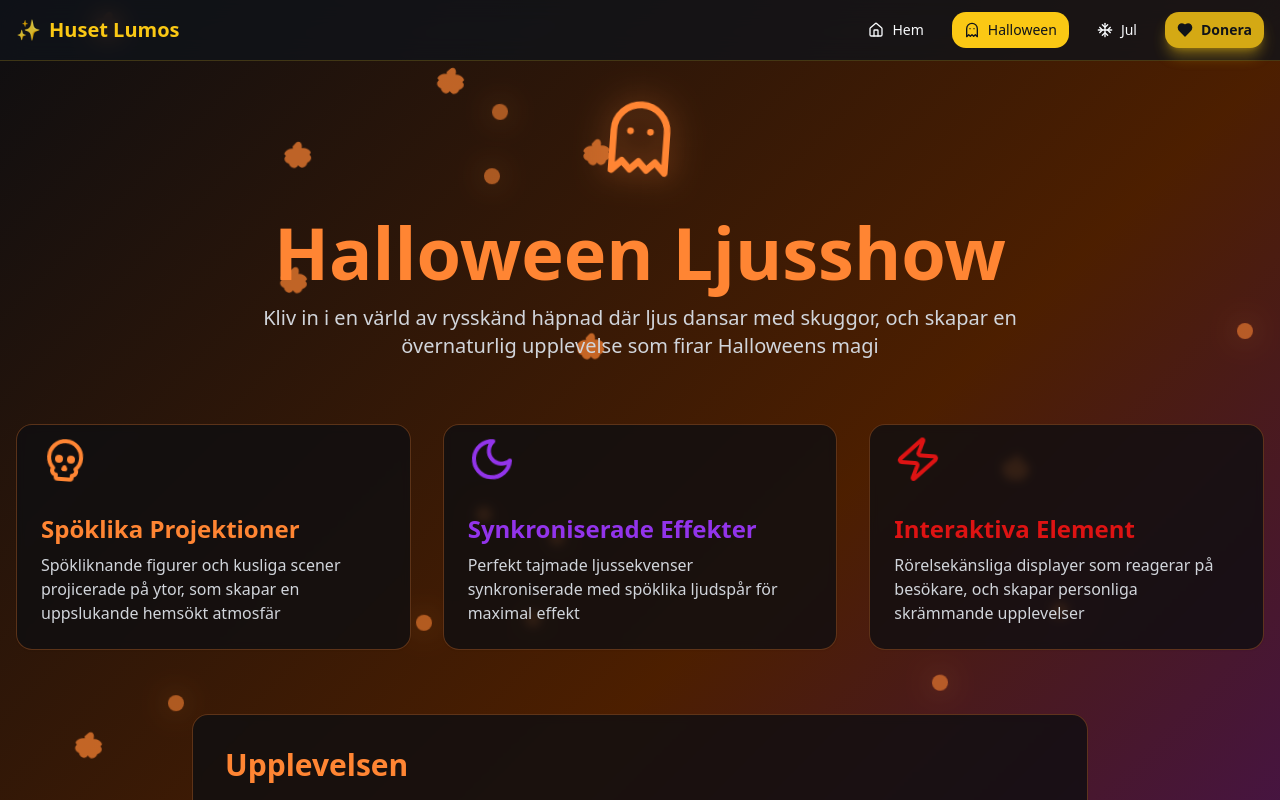
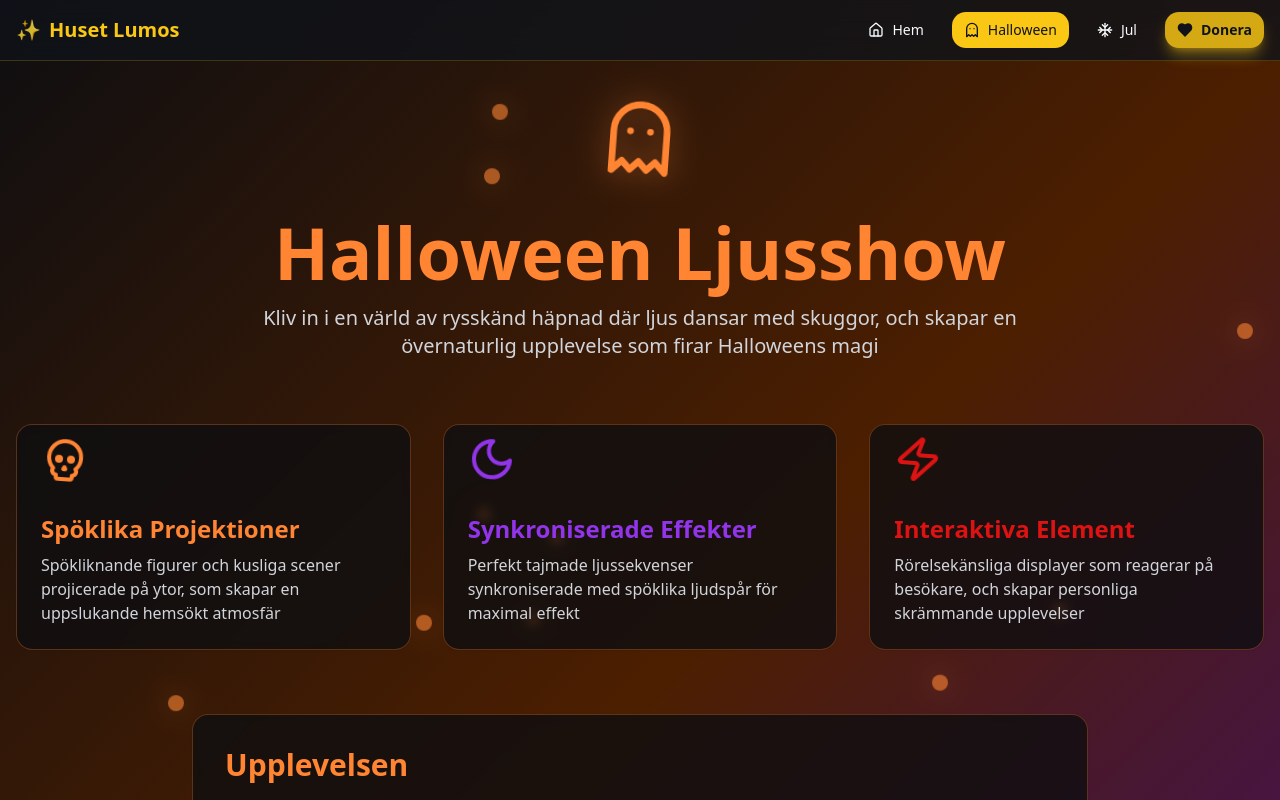
Before and after one commit to ca1p3/husetlumos, a React (Vite) app: page /halloween in a window 1280 px wide. Shown: the top 800 px of the page. Built offline with nearby package versions, Linux system fonts and the light colour scheme; the HTML template or start-up script is replaced by a standard one.

Commit message:
Reverted to commit f88626006bf90f97d8d114da52854045358b3751

```diff
--- a/src/pages/Halloween.tsx
+++ b/src/pages/Halloween.tsx
@@ -12,23 +12,6 @@ const SpookySpirit = ({ delay = 0 }: { delay?: number }) => (
       top: `${Math.random() * 100}%`
     }}
   />
-);
-
-const FlyingBat = ({ delay = 0 }: { delay?: number }) => (
-  <svg
-    className="absolute w-8 h-8 text-halloween animate-spookyFloat opacity-70"
-    viewBox="0 0 24 24"
-    fill="currentColor"
-    style={{
-      animationDelay: `${delay}s`,
-      animationDuration: `${4 + Math.random() * 3}s`,
-      left: `${Math.random() * 100}%`,
-      top: `${Math.random() * 60}%`,
-      transform: Math.random() > 0.5 ? 'scaleX(-1)' : 'scaleX(1)'
-    }}
-  >
-    <path d="M12 2c1.5 0 2.5 1.5 2.5 3.5 0 .5-.1 1-.3 1.5 2.5-.5 4.8.5 6.3 2.5.5.7.5 1.5 0 2-.3.3-.7.5-1 .5 1 .5 1.5 1.5 1.5 2.5 0 1.5-1 3-3 3.5-.5 2-2 3.5-4 3.5-1.5 0-2.5-1-3-2-.5 1-1.5 2-3 2-2 0-3.5-1.5-4-3.5-2-.5-3-2-3-3.5 0-1 .5-2 1.5-2.5-.3 0-.7-.2-1-.5-.5-.5-.5-1.3 0-2 1.5-2 3.8-3 6.3-2.5-.2-.5-.3-1-.3-1.5C9.5 3.5 10.5 2 12 2z"/>
-  </svg>
 );
 
 const Halloween = () => {
@@ -46,11 +29,6 @@ const Halloween = () => {
       {/* Floating spooky elements */}
       {Array.from({ length: 15 }, (_, i) => (
         <SpookySpirit key={i} delay={i * 0.3} />
-      ))}
-
-      {/* Flying bats */}
-      {Array.from({ length: 8 }, (_, i) => (
-        <FlyingBat key={`bat-${i}`} delay={i * 0.5} />
       ))}
 
       <div className="relative z-10 container mx-auto px-4 py-12 pt-28">
```
